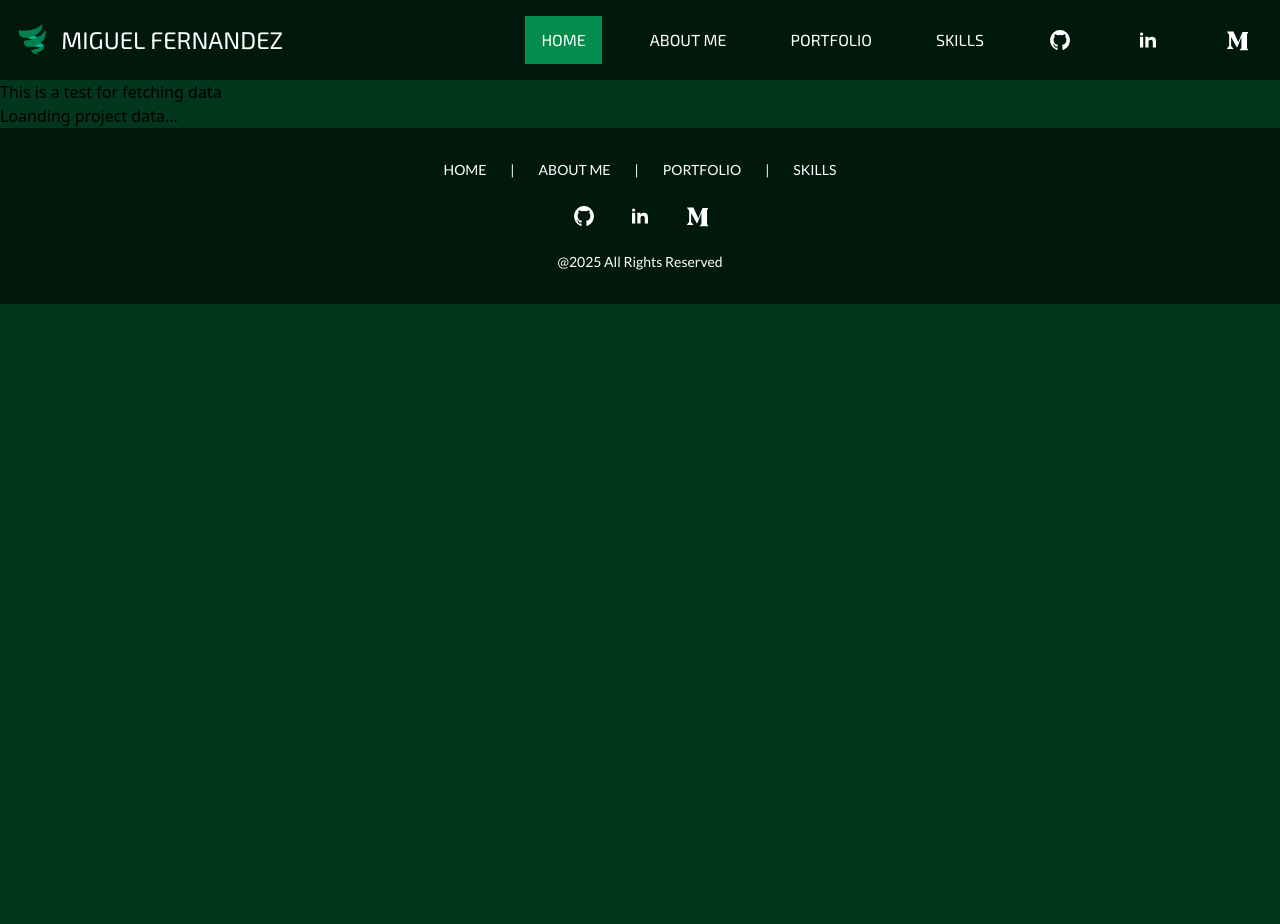
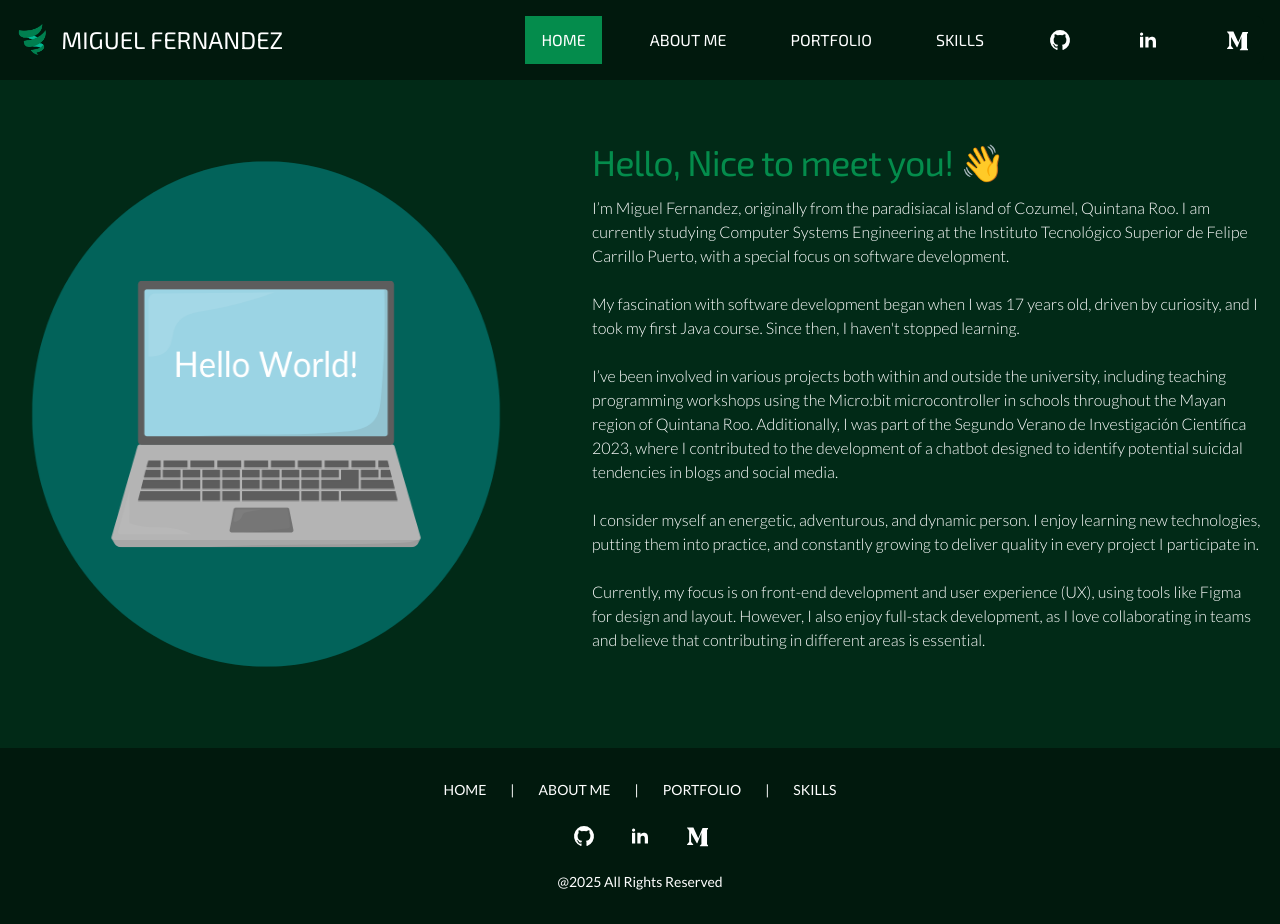
Before and after one commit to RazFernandez/Official_portfolio_web, a React (Vite) app: page /about in a window 1280 px wide. Before the commit the page ends 800 px from the top, so only its background shows below. Built offline with nearby package versions, Linux system fonts and the light colour scheme; no server answers.

Commit message:
Beggining of building about me section
Fix the text content a replace the image with a profile photo of me

```diff
--- a/src/Pages/AboutMe/About.jsx
+++ b/src/Pages/AboutMe/About.jsx
@@ -1,28 +1,11 @@
-import { useEffect, useState } from "react";
-import { getProjectData } from "../../api/fetchProjectData";
-import ProjectCardSkeleton from "../../components/common/projectCardSkeleton";
+// import { useEffect, useState } from "react";
+// import { getProjectData } from "../../api/fetchProjectData";
+
+import BiographySection from "./biographySection";
 
 export default function About() {
 
-    const [projectData, setProjectData] = useState(null);
-
-    useEffect(() => {
-        async function fetchData() {
-            const data = await getProjectData();
-            setProjectData(data);
-        }
-        fetchData();
-    },[]);
-
     return (
-        <>
-            <p>
-                This is a test for fetching data
-            </p>
-
-            <p>
-                {projectData ? JSON.stringify(projectData, null, 2) : 'Loanding project data...'}
-            </p>
-        </>
+        <BiographySection/>
     );
   }
--- /dev/null
+++ b/src/Pages/AboutMe/biographySection.jsx
@@ -0,0 +1,26 @@
+import HeroLogo from "../../assets/images/LogoPortfolioWeb.png";
+import staticString from "../../strings/strings";
+
+export default function BiographySection() {
+    return (
+        <section className="bg-dark-bg-700">
+            <div className="grid max-w-screen-xl px-4 py-8 mx-auto lg:gap-8 xl:gap-0 lg:py-16 lg:grid-cols-12">
+
+                {/* IMAGE NOW COMES FIRST */}
+                <div className="hidden lg:mt-0 lg:col-span-5 lg:flex">
+                    <img src={HeroLogo} width={500} alt="Laptop Logo" />
+                </div>
+
+                {/* TEXT CONTENT */}
+                <div className="ml-auto place-self-center lg:col-span-7">
+                    <h2 className="max-w-2xl mb-4 text-4xl font-exo2 tracking-tight leading-none md:text-5xl xl:text-4xl text-primary-500">
+                        Hello, Nice to meet you! 👋
+                    </h2>
+                    <p className="max-w-2xl mb-6 font-lato font-light text-white lg:mb-8 md:text-md lg:text-md whitespace-pre-line">
+                        {staticString.sectionContent.about.biography}
+                    </p>
+                </div>
+            </div>
+        </section>
+    );
+}
--- /dev/null
+++ b/src/strings/content/about.js
@@ -0,0 +1,33 @@
+/*
+    This file is intended to store static strings
+    that are used on the About page of this portfolio
+    web.
+
+    It's split up into sections. Home page contains
+    3 main sections:
+
+    > About
+    > Core values
+    > Beyond Programming
+
+    For more info visit the repo at:
+    https://github.com/RazFernandez/Official_portfolio_web
+*/
+
+const ABOUT_INFO = {
+    biography:
+        `I’m Miguel Fernandez, originally from the paradisiacal island of Cozumel, Quintana Roo. I am currently studying Computer Systems Engineering at the Instituto Tecnológico Superior de Felipe Carrillo Puerto, with a special focus on software development.
+
+My fascination with software development began when I was 17 years old, driven by curiosity, and I took my first Java course. Since then, I haven't stopped learning.
+
+I’ve been involved in various projects both within and outside the university, including teaching programming workshops using the Micro:bit microcontroller in schools throughout the Mayan region of Quintana Roo. Additionally, I was part of the Segundo Verano de Investigación Científica 2023, where I contributed to the development of a chatbot designed to identify potential suicidal tendencies in blogs and social media.
+
+I consider myself an energetic, adventurous, and dynamic person. I enjoy learning new technologies, putting them into practice, and constantly growing to deliver quality in every project I participate in.
+
+Currently, my focus is on front-end development and user experience (UX), using tools like Figma for design and layout. However, I also enjoy full-stack development, as I love collaborating in teams and believe that contributing in different areas is essential.`,
+    career: "SOFTWARE ENGINEER",
+    description: "Keep it simple, make it possible. Focused on simplicity and innovation in Backend development. With a passion for learning the latest technologies, I'm exited to share my projects with you. Ready to explore?",
+    buttonsLabel: ["About Me", "My Portfolio"],
+}
+
+export default ABOUT_INFO;
--- a/src/strings/strings.js
+++ b/src/strings/strings.js
@@ -7,11 +7,13 @@
 import SECTION_NAMES from "./content/sectionNames"
 import HERO_INFO from "./content/home";
 import FALLBACK_TEXT from "./content/fallbackText";
+import ABOUT_INFO from "./content/about";
 
 const staticString = {
     sectionNames: SECTION_NAMES,
     sectionContent: {
-        home: HERO_INFO
+        home: HERO_INFO,
+        about: ABOUT_INFO,
     },
     fallbackText: FALLBACK_TEXT,
 }
```
Also changed, not shown: src/assets/icons/scrappy-logo.svg (added).
